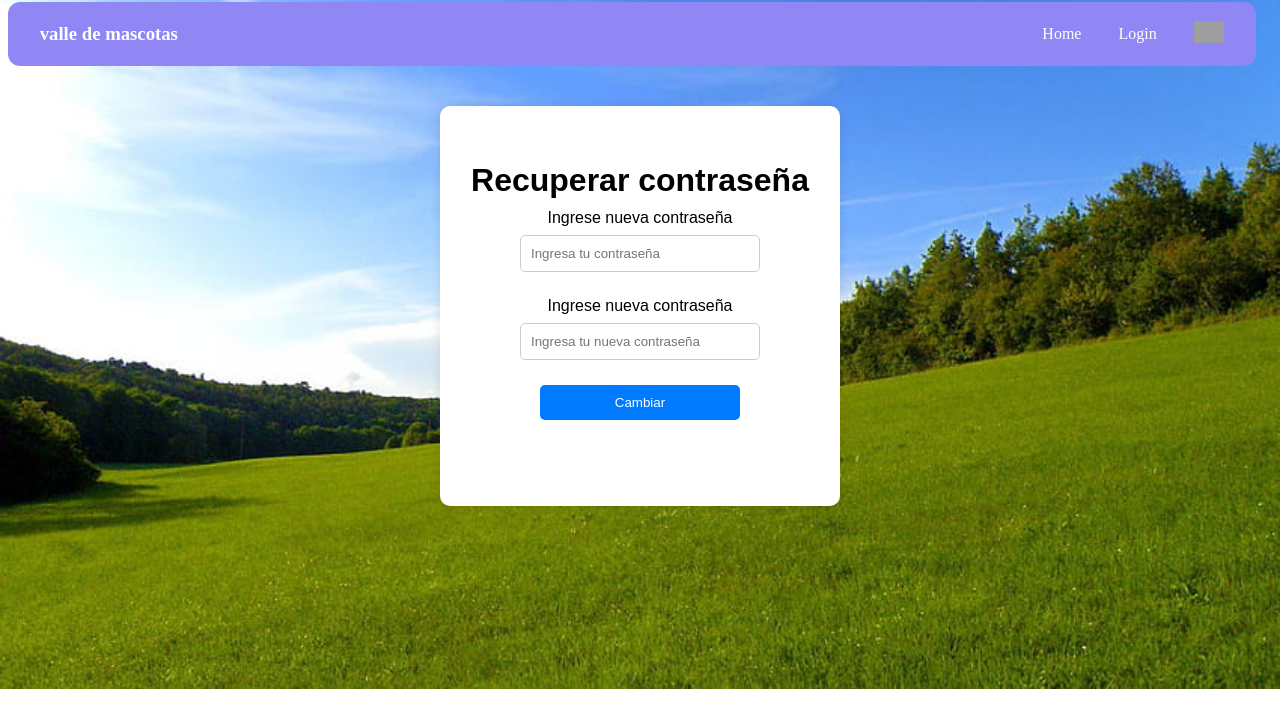
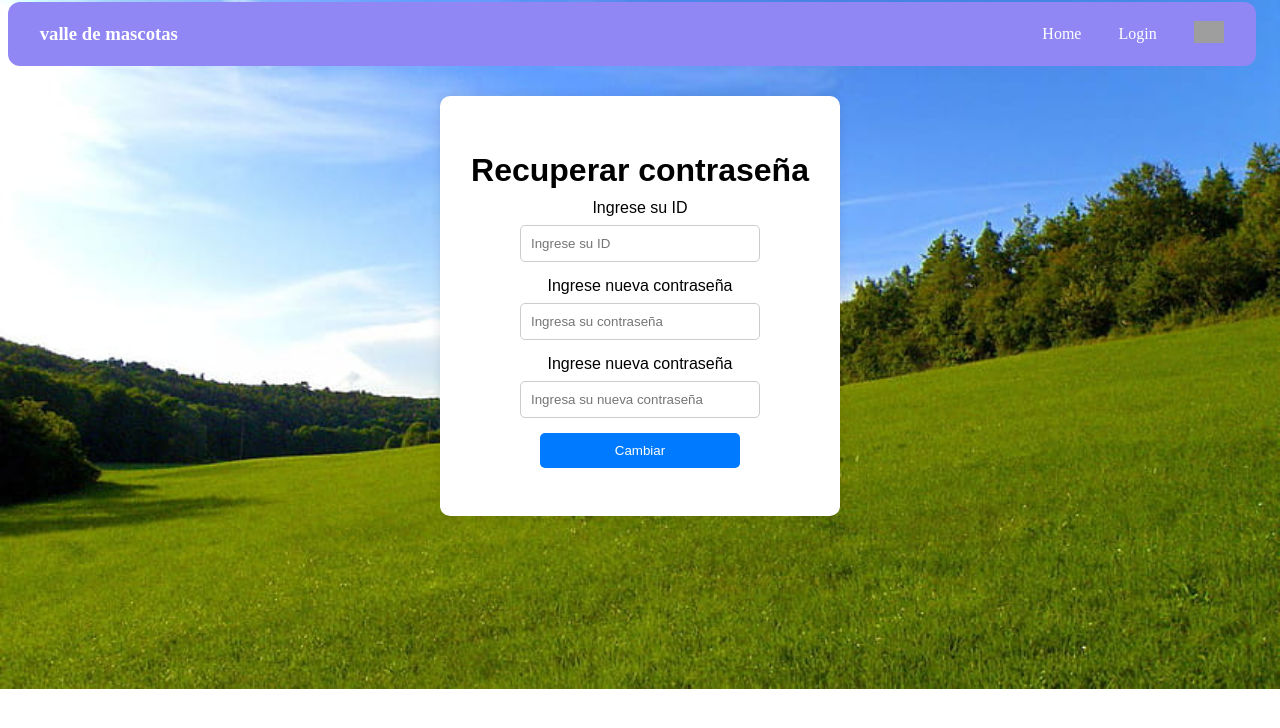
Before and after one commit to paulinaaguir/valledemascotas, a React (Vite) app: page /recover in a window 1280 px wide. Shown: the top 728 px of the page. Built offline with nearby package versions, Linux system fonts and the light colour scheme; grey boxes are pictures that could not be loaded.

Commit message:
cosas de css

```diff
--- a/src/App.jsx
+++ b/src/App.jsx
@@ -6,7 +6,7 @@ import Productos from "./views/Productos";
 import Carrito from "./views/Carrito";
 import Login from "./views/Login.jsx";
 import RecoverPass from "./views/RecoverPass.jsx";
-import ProductosCrud from "./viewAdmin/productosCrud.jsx"
+import ProductosCrud from "./viewAdmin/ProductosCrud.jsx"
 import RegisterUs from "./views/RegisterUs.jsx"
 import DeleteProducto from "./viewAdmin/DeleteProducto.jsx";
 function App() {
@@ -22,7 +22,7 @@ function App() {
           <Route path="/login" element={<Login />} />
           <Route path="/recover" element={<RecoverPass />} />
           <Route path="/register" element={<RegisterUs />} />
-         <Route path="/createProduct" element={<ProductosCrud/>} />
+         <Route path="/crud" element={<ProductosCrud/>} />
          <Route path="/delete" element={<DeleteProducto/>} />
         </Routes>
       </Router>
--- a/src/components/ProductoCarro.jsx
+++ b/src/components/ProductoCarro.jsx
@@ -57,8 +57,10 @@ const ProductoCarro = ({ imagen, precio, referencia, marca, fn }) => {
             <p className="referencia">{referencia}</p>
             <p className="precio">${precio}</p>
           </div>
+         <div className="buttonCarrito">
+         <Button  icon={botonBorrar} fn={borrarProducto}/>
+         </div>
 
-          <Button icon={botonBorrar} fn={borrarProducto}/>
         </div>
       </section>
     </>
--- a/src/styles/Button.css
+++ b/src/styles/Button.css
@@ -11,6 +11,7 @@
     color: #3498db;
     background-color: #ffffff;
     transition: background-color 0.3s, color 0.3s;
+
   }
   .botonImg{
     width: 20px;
--- a/src/styles/RecoverPass.css
+++ b/src/styles/RecoverPass.css
@@ -8,11 +8,12 @@
   .form{
     justify-content: center;
     margin-top: 3.5rem;
+
   }
   .recover-form {
     position: absolute;
     width: 400px;
-    height: 400px;
+    height: 420px;
     border-radius: 10px;
     background-color: #fff; /* White background for the form */
     box-shadow: 0 0 10px rgba(0, 0, 0, 0.1); /* Subtle shadow */
@@ -21,7 +22,7 @@
     position: relative;
     width: 250px;
     padding: 10px;
-    margin-bottom: 25px;
+    margin-bottom: 15px;
     border: 1px solid #ccc;
     border-radius: 5px;
     box-sizing: border-box; /* Ensures padding doesn't affect input width */
--- a/src/viewAdmin/productosCrud.jsx
+++ b/src/viewAdmin/productosCrud.jsx
@@ -3,22 +3,12 @@ import "../styles/productosCrud.css";
 import { useSeeAll } from "../hooks/useProduct.js";
 import { showErrorMessage } from "../components/Notifications.jsx";
 import { Button } from "../components/Button";
-import ProductoCarro from "../components/ProductoCarro.jsx"
+import ProductoCarro from "../components/ProductoCarro.jsx";
 import { useDeleteProduct } from "../hooks/useProduct.js";
 const ProductosCrud = () => {
-
   const formRef = React.useRef();
   //   const navigate = useNavigate();
-    const [dataSession, setDataSession] = useState();
-
   const [dataResive, setDataResive] = useState();
-  if (dataResive && dataResive !== "error") {
-    const algo = dataResive.productos;
-    console.log(algo);
-  }
-  if (dataResive === "error") {
-    showErrorMessage("Error al traer productos");
-  }
   const getProducts = async () => {
     // const navigate = useNavigate();
 
@@ -40,6 +30,13 @@ const ProductosCrud = () => {
       console.log(e);
     }
   };
+  if (dataResive && dataResive !== "error") {
+    const algo = dataResive.productos;
+    console.log(algo);
+  }
+  if (dataResive === "error") {
+    showErrorMessage("Error al traer productos");
+  }
   return (
     <>
       <div className="contenedor">
--- a/src/views/Productos.jsx
+++ b/src/views/Productos.jsx
@@ -164,13 +164,6 @@ const Productos = () => {
   productos = nuevosProductos;
   return (
     <>
-      {/* <Producto
-        marca={item.marca}
-        imagen={item.pathImg}
-        precio={item.precio}
-        referencia={item.referencia}
-      /> */}
-
       <div class="div-principal">
         <div className="filter">
           <input type="text" className="filterInput" onChange={(e) => {
@@ -191,7 +184,6 @@ const Productos = () => {
                   onAgregarAlCarrito={(producto) => {
                     agregarCarrito(producto);
                   }}
-                  disableButton={producto.disableButton}
                 />
               );
             })}
--- a/src/views/RecoverPass.jsx
+++ b/src/views/RecoverPass.jsx
@@ -9,10 +9,12 @@ const RecoverPass = () => {
           <form className="form" action="#">
             <h1>Recuperar contraseña</h1>
             <div className="recover-shit">
+            <label for="password">Ingrese su ID</label>
+              <input type="text"  name="id" className="recoverInput" placeholder="Ingrese su ID"/>
               <label for="password">Ingrese nueva contraseña</label>
-              <input type="password" id="password" name="password" className="recoverInput" placeholder="Ingresa tu contraseña"/>
+              <input type="password" id="password" name="password" className="recoverInput" placeholder="Ingresa su contraseña"/>
               <label for="password">Ingrese nueva contraseña</label>
-              <input type="password" id="password" className="recoverInput" name="password" placeholder="Ingresa tu nueva contraseña"/>
+              <input type="password" id="password" className="recoverInput" name="password" placeholder="Ingresa su nueva contraseña"/>
             </div>
             <button className = "buttonSub" type="submit">Cambiar</button>
           </form>
```
Also changed, not shown: src/styles/ProductoCarro.css (line endings or trailing spaces).
